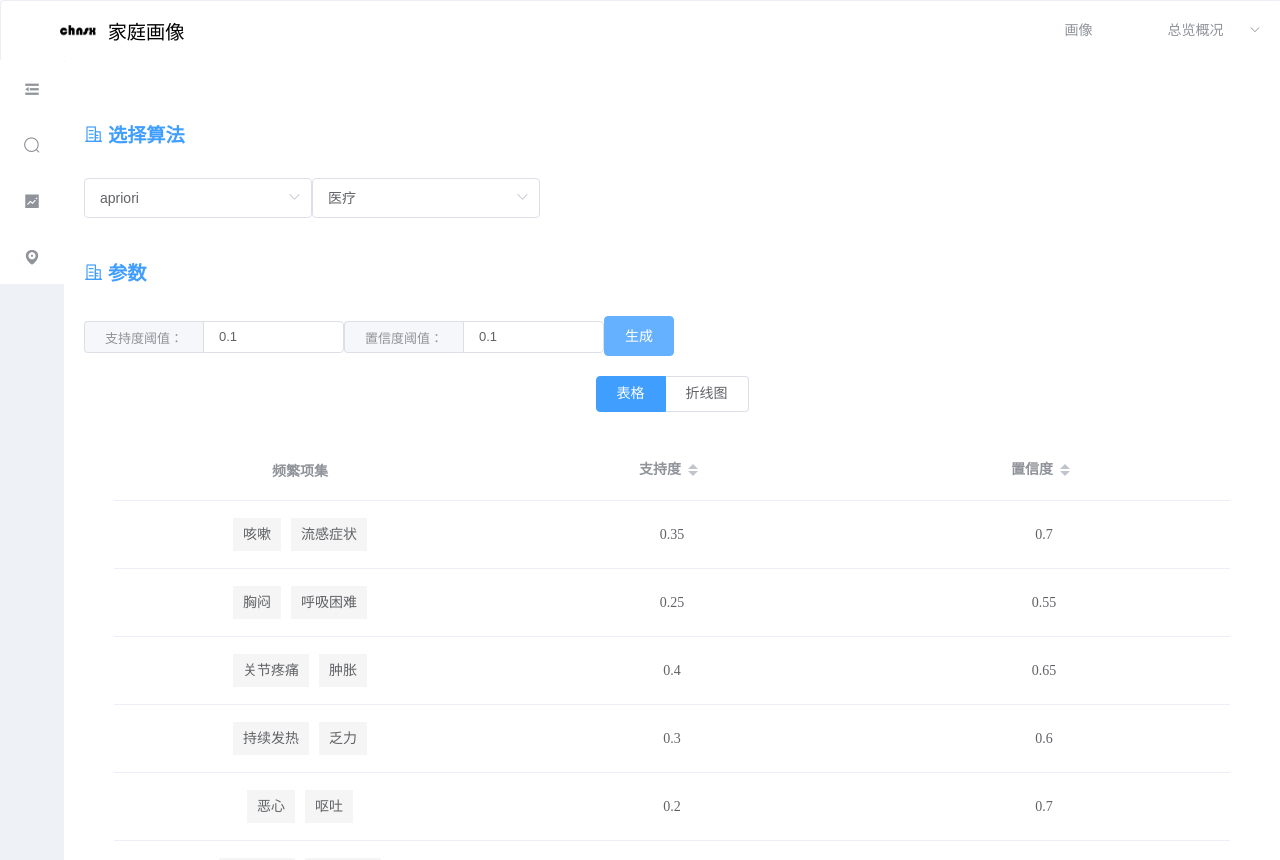
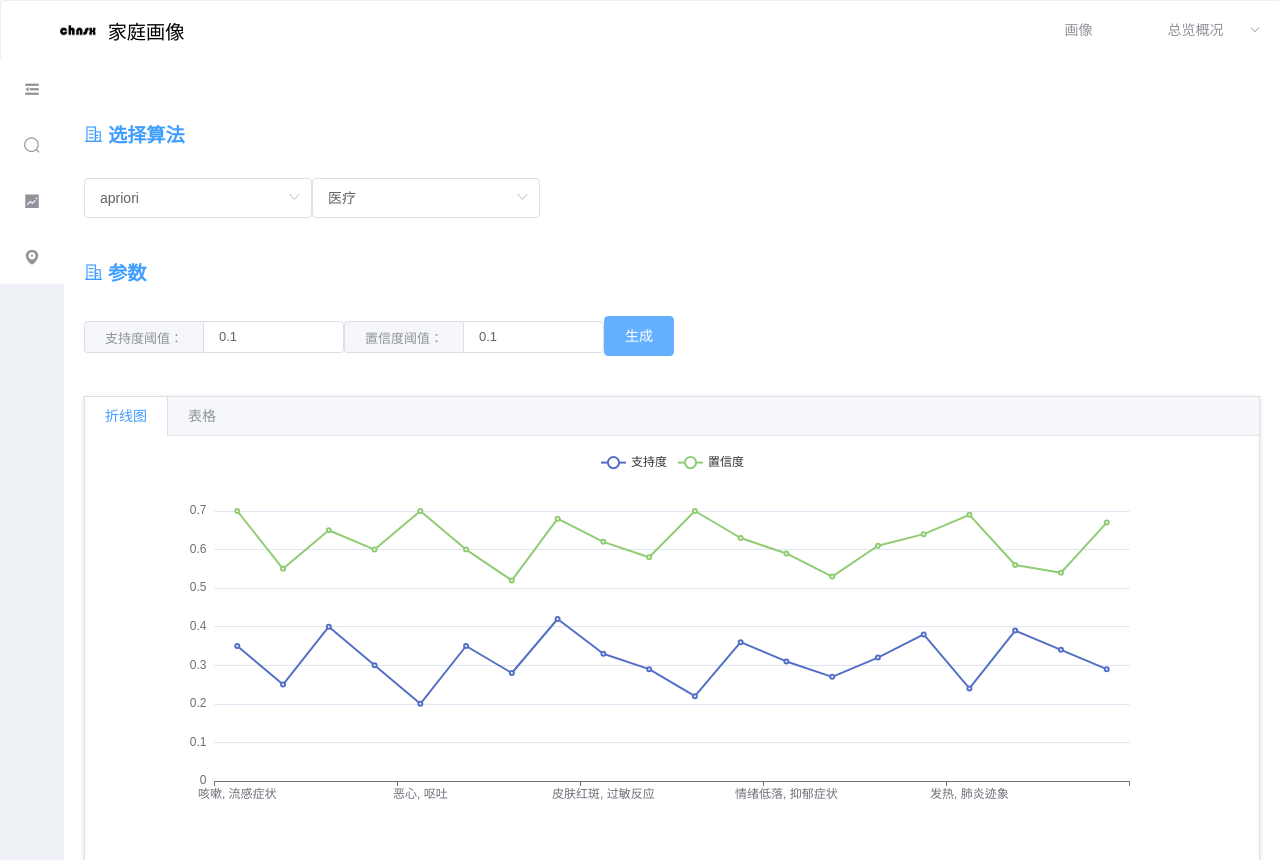
Before and after one commit to ZhouBinxin/chns-frontend, a Vue app: page /charts in a window 1280 px wide. Both pictures are taken after a click on the button "生成". Built offline with nearby package versions, Linux system fonts and the light colour scheme.

Commit message:
使用标签页来实现也换效果

```diff
--- a/src/views/charts.vue
+++ b/src/views/charts.vue
@@ -10,7 +10,8 @@
                   <i class="el-icon-office-building"></i>&nbsp;选择算法
                 </div>
                 <el-select v-model="algorithm" clearable placeholder="请选择算法">
-                  <el-option v-for="item in algorithmLists" :key="item.key" :label="item.key" :value="item.key" :disabled="item.disabled">
+                  <el-option v-for="item in algorithmLists" :key="item.key" :label="item.key" :value="item.key"
+                    :disabled="item.disabled">
                   </el-option>
                 </el-select>
                 <el-select v-model="healthtype" clearable placeholder="请选择类别">
@@ -39,23 +40,18 @@
         </el-container>
       </div>
       <div v-if="showAlert === false">
-        <div style="display: flex; justify-content: center;">
-          <el-radio-group class="" v-model="radio" size="medium">
-            <el-radio-button label="表格" @click="changeRadio"></el-radio-button>
-            <el-radio-button label="折线图" @click="changeRadio"></el-radio-button>
-          </el-radio-group>
-        </div>
-        <div v-if="radio === '折线图'">
-          <linechart v-if="algorithm === 'apriori'" :chartConfig="chartConfig" />
-        </div>
-        <div v-if="radio === '表格'">
-          <apriori v-if="algorithm === 'apriori'" :results="results" />
-          <fpgrowth v-if="algorithm === 'FP-growth'" :results="results" />
-        </div>
+        <el-tabs type="border-card" v-model="activeName" style="margin: 20px;">
+          <el-tab-pane label="折线图" name="first">
+            <linechart v-if="algorithm === 'apriori'" :chartConfig="chartConfig" />
+          </el-tab-pane>
+          <el-tab-pane label="表格" name="second">
+            <apriori v-if="algorithm === 'apriori'" :results="results" />
+            <fpgrowth v-if="algorithm === 'FP-growth'" :results="results" />
+          </el-tab-pane>
+        </el-tabs>
       </div>
       <div v-if="showAlert === true">
-        <el-result v-if="showAlert" icon="warning" title="" subTitle="无满足数据">
-        </el-result>
+        <el-empty description=""></el-empty>
       </div>
     </div>
   </div>
@@ -108,7 +104,8 @@ export default {
       chartConfig: {
 
       },
-      radio: '表格'
+      radio: '表格',
+      activeName: 'first'
     }
   },
   methods: {
```
